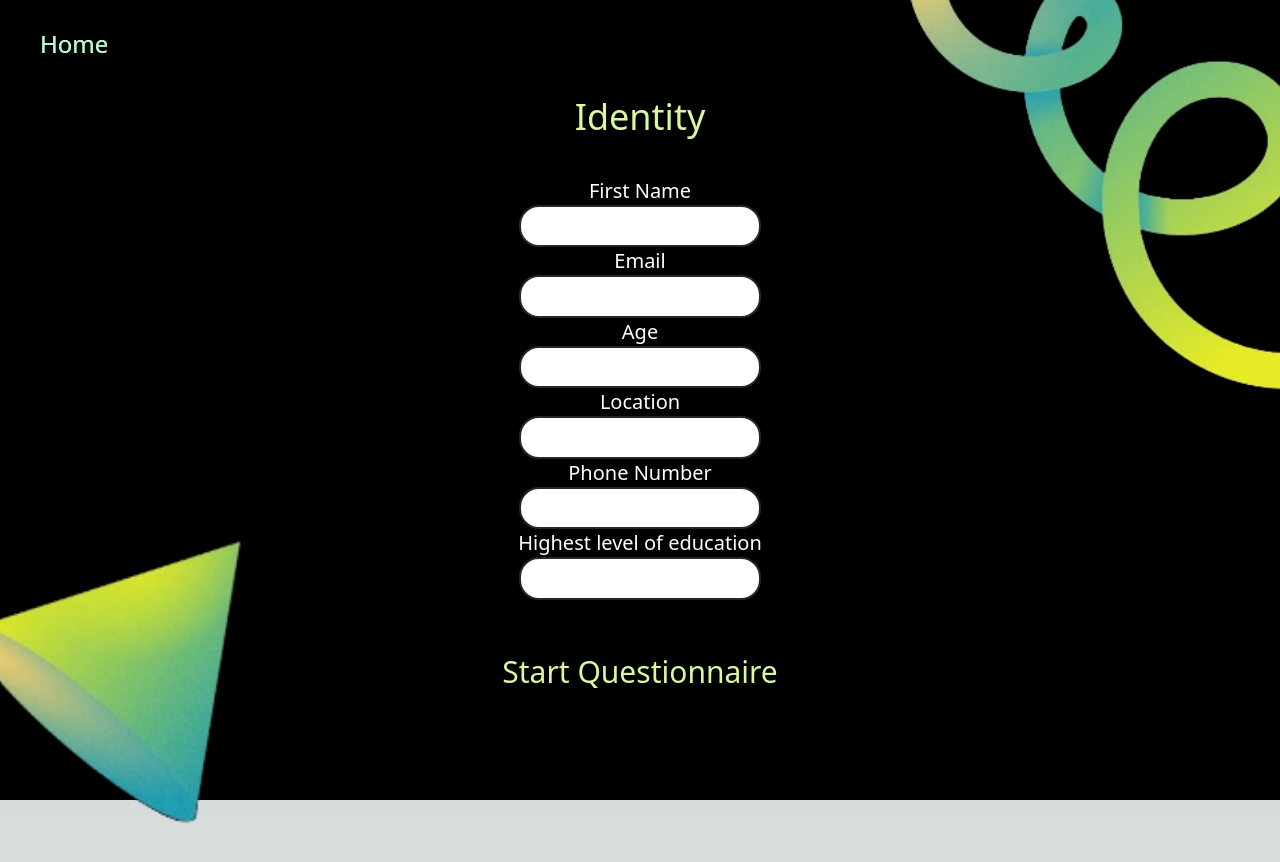
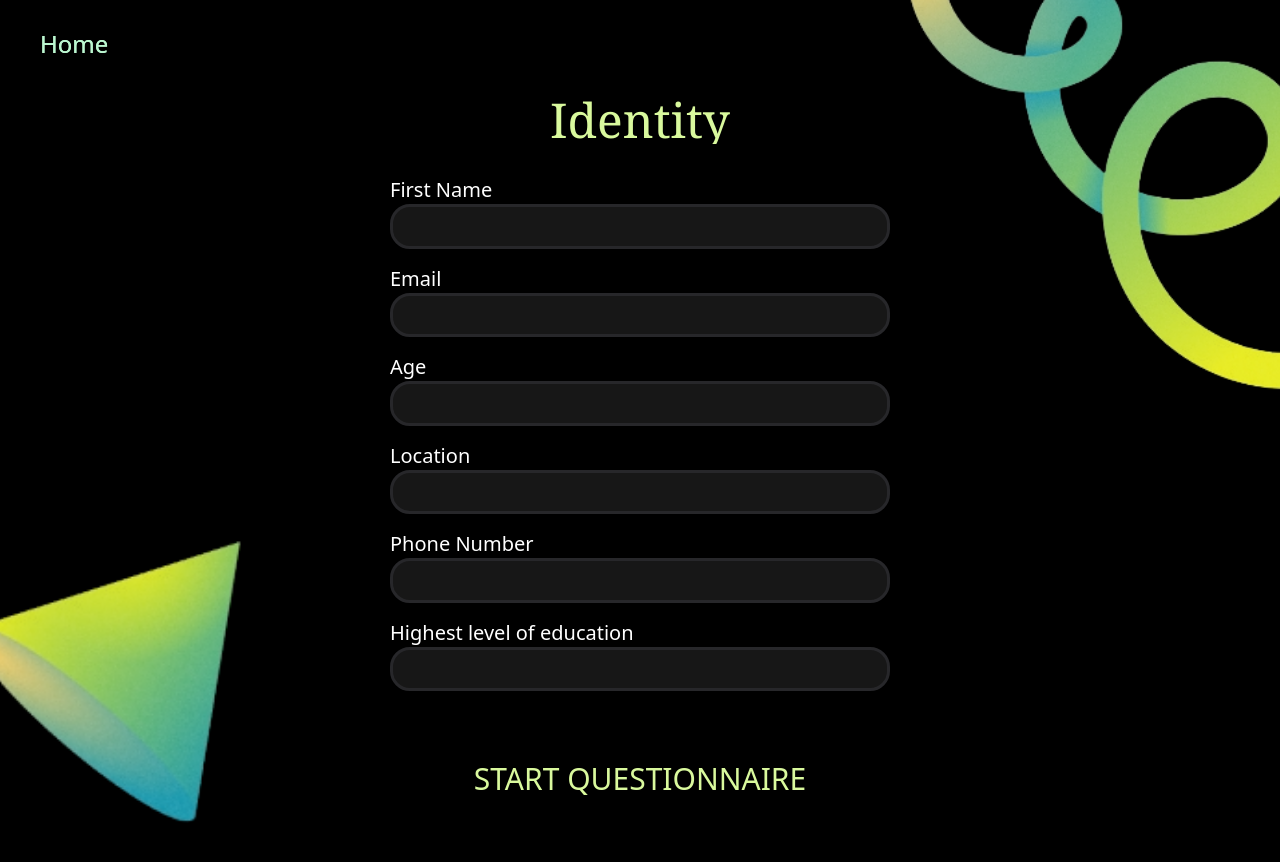
Before and after one commit to harshitajain06/unbound-app, a Next.js app: page /questionnaire in a window 1280 px wide. Shown: the top 862 px of the page. Built offline with nearby package versions, Linux system fonts and the light colour scheme; no server answers.

Commit message:
this should commit

```diff
--- a/components/TextBox.js
+++ b/components/TextBox.js
@@ -26,18 +26,16 @@ const TextBox = ({type, value, onChange }) => {
   const textBoxStyle = {
     padding: '8px',
     fontSize: '15px',
-    border: `2px solid ${isHovered || isFocused ? '#d9f99d' : '#27272a'}`,
+    border: `3px solid ${isHovered || isFocused ? '#10b981' : '#27272a'}`,
     borderRadius: '20px',
-    color: '#86efac',
+    color: '#fef08a',
+    backgroundColor: '#171717',
     outline: 'none',
     transition: 'border-color 0.3s ease', // Smooth transition for border color
+    width: '500px',
 
-    // ':hover': {
-    //   borderColor: '#ef4444', // Border color on hover
-    // },
-    // ':focus': {
-    //   borderColor: '#ef4444', // Border color on focus
-    // },
+
+
   };
   return (
     <input
@@ -55,15 +53,3 @@ const TextBox = ({type, value, onChange }) => {
 };
 
 export default TextBox;
-
-// padding: 7px;
-//   font-size: 15px;
-//   border: 2px solid #27272a; /* Green border color */
-//   border-radius: 20px;
-//   color: #4ade80;
-//   outline: none;
-//   transition: border-color 0.3s ease;
-
-//   &:hover,
-//   &:focus {
-//     border-color: #ef4444; /* Darker green border color on hover/focus */
--- a/pages/aboutpage.js
+++ b/pages/aboutpage.js
@@ -6,53 +6,45 @@ export default function Aboutpage() {
     <Layout>
       <Head>
         <title>{siteTitle}</title>
+        <script src="https://cdn.tailwindcss.com"></script>
+
       </Head>
       <section className="py-16">
-        <div className="container mx-auto text-center">
+        <div className="container mx-auto text-center md:w-2/3 lg:w-1/2">
           <h1 className="text-4xl md:text-5xl font-bold mb-4 text-lime-200">
             UNBOUND
           </h1>
-          <p className="text-cyan-200 mb-8 text-lg leading-relaxed tracking-normal ... ">
+            <p className="text-cyan-200 mb-8 text-lg leading-relaxed text-wrap ... text-balance ... ">
             Welcome to Unbound, your gateway to breaking through the invisible
             barriers that have hindered countless workers without a bachelor's
             degree from reaching their full potential. We believe in unlocking
             the true passion and potential within every individual, empowering
             them to pursue any job they desire.
-          </p>
+            </p>
 
-          <p className="text-green-300 mb-8 text-lg leading-relaxed tracking-normal ...">
+           <p className="text-green-300 mb-8 text-lg leading-relaxed text-wrap ... text-balance ...">
             In today's dynamic and ever-evolving job market, possessing
             in-demand skills and valuable experience should be the key to
             unlocking higher-wage opportunities. Unfortunately, the traditional
             emphasis on a bachelor's degree has led to the oversight of millions
             of skilled workers who are more than capable of excelling in various
             roles.
-          </p>
-          <p className="text-cyan-400 mb-8 text-lg leading-relaxed tracking-normal ...">
+           </p>
+           <p className="text-cyan-400 mb-8 text-lg leading-relaxed text-wrap ... text-balance ...">
             At Unbound, we are on a mission to challenge the status quo and
             redefine success in the professional realm. We understand that your
             skills and experience speak volumes, often more than any formal
             degree can convey. Our platform is designed to bridge the gap
             between your expertise and the job opportunities you deserve.{" "}
-          </p>
+           </p>
 
           <a href={"/"}>
             <button className="text-lime-200  text-3xl font-MONO  relative inset-x-0 bottom-30 h-16 ... transition ease-in-out delay-150 hover:-translate-y-1 hover:scale-110 duration-300 ...">
               BACK
             </button>
           </a>
-        </div>
+          </div>
       </section>
     </Layout>
   );
 }
-
-{
-  /* The invisible barrier that comes at every turn for workers without
-                a bachelor’s degree. This all stops now, Unbound helps these
-                workers figure out their true passion and forces them to be
-                limitless and pursue any job they want. Millions of workers with
-                in-demand skills and experience, overlooked for higher-wage jobs
-                because they don’t have a bachelor’s degree. Unbound is here to
-                change that. */
-}
--- a/pages/index.js
+++ b/pages/index.js
@@ -1,3 +1,7 @@
+
+import Image from "next/image";
+
+
 export default function Home() {
   return (
     <main className="flex min-h-screen items-center justify-between p-24 bg-black">
@@ -19,6 +23,21 @@ export default function Home() {
           QUESTIONNAIRE
         </button>
       </a>
+
+      <Image
+        className="absolute -top-20 -right-20"
+        alt="Spiral picture"
+        src="/images/bg-spiral.jpg"
+        width={500}
+        height={500}
+      />
+      <Image
+        className="absolute -bottom-20 -left-20"
+        alt="Cone picture"
+        src="/images/bg-cone.jpg"
+        height={400}
+        width={400}
+      />
     </div>
   </main>
   );
--- a/pages/questionnaire.js
+++ b/pages/questionnaire.js
@@ -83,54 +83,66 @@ export default function Questionnaire() {
   return (
     <Layout>
       <section className="flex flex-col items-center justify-center w-full h-full">
-        <h1 className="text-lime-200 text-4xl mb-10">
-          Identity
-        </h1>
-        {/* <p className="text-lime-200">
-          Rules: * questions are mandantory and the rest are optional
-        </p> */}
+      <h1 className="text-4xl md:text-5xl font-serif	 mb-4 text-lime-200 line-clamp-3">
+        Identity
+      </h1>
+      {/* Add some spacing */}
+      <div className="mb-4"></div>
 
-        <h1 className="text-xl ... text-white  ">First Name</h1>
+      {/* Add spacing between each section */}
+      <div className="mb-4">
+        <h1 className="text-xl ... text-white">First Name</h1>
         <TextBox
           type="text"
           value={textBoxValues.Fname}
           onChange={(e) => handleTextBoxChange(e, "Fname")}
         />
+      </div>
 
-        <h1 className="text-xl ... text-white ">Email</h1>
+      <div className="mb-4">
+        <h1 className="text-xl ... text-white">Email</h1>
         <TextBox
           type="text"
           value={textBoxValues.Email}
           onChange={(e) => handleTextBoxChange(e, "Email")}
         />
+      </div>
 
-        <h1 className="text-xl ... text-white ">Age</h1>
+      <div className="mb-4">
+        <h1 className="text-xl ... text-white">Age</h1>
         <TextBox
           type="number"
           value={textBoxValues.Age}
           onChange={(e) => handleTextBoxChange(e, "Age")}
         />
+      </div>
 
-        <h1 className="text-xl ... text-white  ">Location</h1>
+      <div className="mb-4">
+        <h1 className="text-xl ... text-white">Location</h1>
         <TextBox
           type="text"
           value={textBoxValues.Location}
           onChange={(e) => handleTextBoxChange(e, "Location")}
         />
+      </div>
 
-        <h1 className="text-xl ... text-white  ">Phone Number</h1>
+      <div className="mb-4">
+        <h1 className="text-xl ... text-white">Phone Number</h1>
         <TextBox
           type="number"
           value={textBoxValues.Phone}
           onChange={(e) => handleTextBoxChange(e, "Phone")}
         />
+      </div>
 
-        <h1 className="text-xl ... text-white  ">Highest level of education</h1>
+      <div className="mb-4">
+        <h1 className="text-xl ... text-white">Highest level of education</h1>
         <TextBox
           type="text"
           value={textBoxValues.HLE}
           onChange={(e) => handleTextBoxChange(e, "HLE")}
         />
+      </div>
 
 
           <a href={"/Question1"}>
@@ -186,7 +198,7 @@ export default function Questionnaire() {
                 }
               }}
             >
-              Start Questionnaire
+              START QUESTIONNAIRE
             </button>
           </a>
 
```
Also changed, not shown: 1 other file (tests, documents, lock files or other folders).
